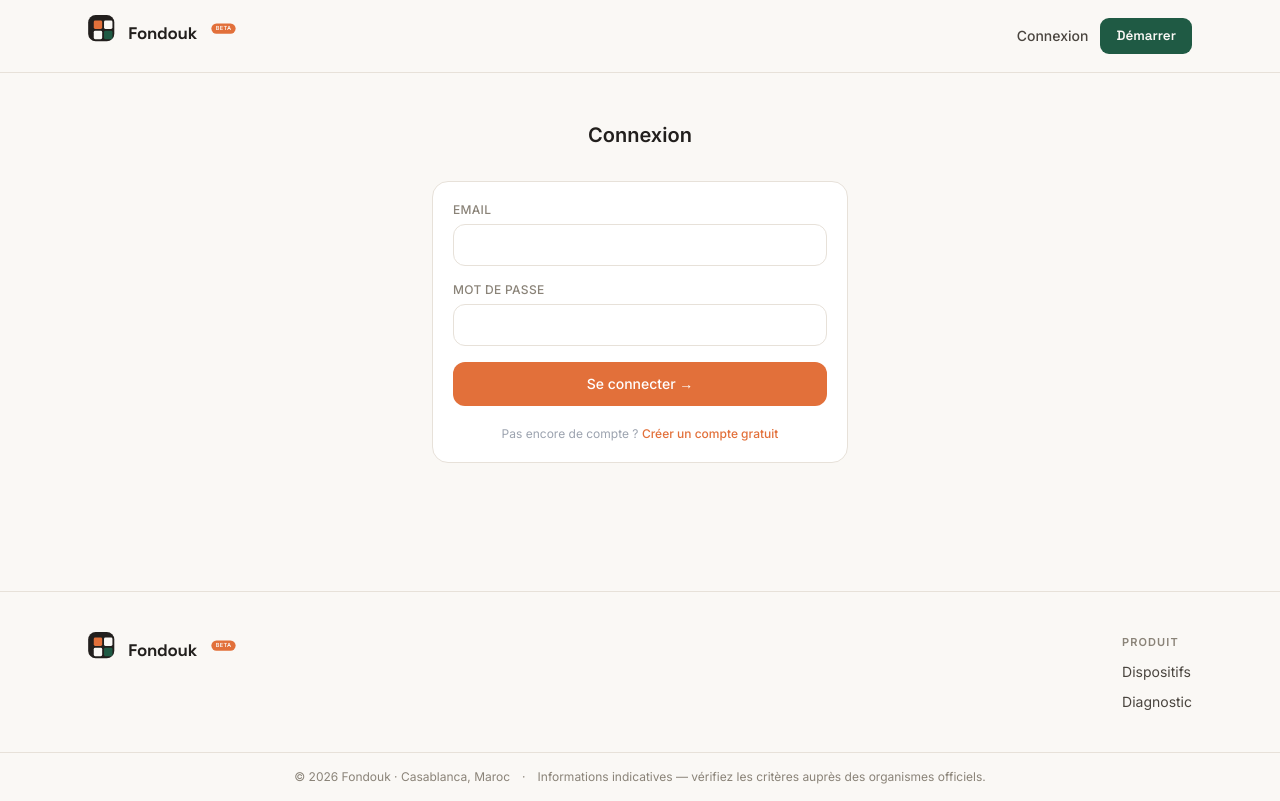
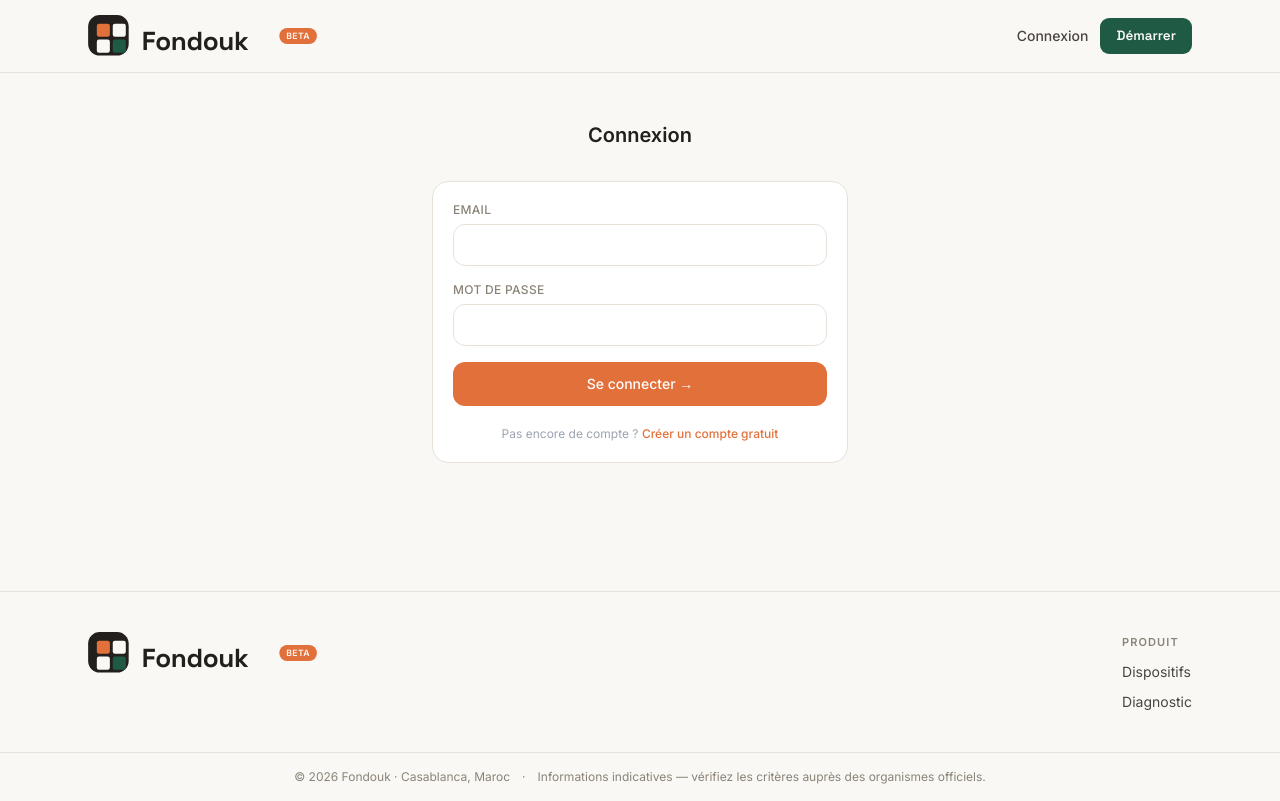
Before and after one commit to Farahinha00/subup, a Next.js app: page /connexion in a window 1280 px wide. Built offline with nearby package versions, Linux system fonts and the light colour scheme; no server answers.

Commit message:
fix(logo): tighten SVG viewBox from 340x90 to 320x58 — removes whitespace, logo 46% larger

```diff
--- a/src/components/layout/LogoFondouk.tsx
+++ b/src/components/layout/LogoFondouk.tsx
@@ -1,38 +1,48 @@
-// Logo Fondouk — 2 variantes : light (fond clair) et dark (fond sombre)
-// SVG inline pour garantir le rendu exact indépendamment du chargement des polices
+// Logo Fondouk — viewBox recadré sur le contenu réel (320×58) pour que
+// le rendu à taille fixe remplisse vraiment la hauteur demandée.
+// Le viewBox original (340×90) laissait 32px de blanc en bas → logo "microscopique".
 
-export function LogoFondoukBeta({ height = 32 }: { height?: number }) {
-  const w = Math.round(340 * (height / 90))
+const RATIO = 320 / 58  // largeur/hauteur du contenu réel
+
+function IconSquares({ dark }: { dark: boolean }) {
   return (
-    <svg xmlns="http://www.w3.org/2000/svg" viewBox="0 0 340 90" width={w} height={height} aria-label="Fondouk">
-      <g>
-        <rect width="56" height="56" rx="16" fill="#221F1D"/>
-        <rect x="12" y="12" width="18" height="18" rx="3" fill="#E2703A"/>
-        <rect x="34" y="12" width="18" height="18" rx="3" fill="#FAF8F5"/>
-        <rect x="12" y="34" width="18" height="18" rx="3" fill="#FAF8F5"/>
-        <rect x="34" y="34" width="18" height="18" rx="3" fill="#1F5A44"/>
-      </g>
-      <text x="86" y="52" fontFamily="Space Grotesk, sans-serif" fontWeight="700" fontSize="36" letterSpacing="-0.5" fill="#221F1D">Fondouk</text>
+    <g>
+      <rect width="56" height="56" rx="16" fill={dark ? '#FAF8F5' : '#221F1D'}/>
+      <rect x="12" y="12" width="18" height="18" rx="3" fill="#E2703A"/>
+      <rect x="34" y="12" width="18" height="18" rx="3" fill={dark ? '#221F1D' : '#FAF8F5'}/>
+      <rect x="12" y="34" width="18" height="18" rx="3" fill={dark ? '#221F1D' : '#FAF8F5'}/>
+      <rect x="34" y="34" width="18" height="18" rx="3" fill="#1F5A44"/>
+    </g>
+  )
+}
+
+function BetaBadge() {
+  return (
+    <>
       <rect x="264" y="18" width="52" height="22" rx="11" fill="#E2703A"/>
       <text x="290" y="33" fontFamily="Inter, sans-serif" fontWeight="700" fontSize="12" letterSpacing="0.6" fill="#FAF8F5" textAnchor="middle">BETA</text>
+    </>
+  )
+}
+
+export function LogoFondoukBeta({ height = 40 }: { height?: number }) {
+  const w = Math.round(height * RATIO)
+  return (
+    <svg xmlns="http://www.w3.org/2000/svg" viewBox="0 0 320 58" width={w} height={height} aria-label="Fondouk">
+      <IconSquares dark={false} />
+      <text x="74" y="48" fontFamily="Space Grotesk, sans-serif" fontWeight="700" fontSize="36" letterSpacing="-0.5" fill="#221F1D">Fondouk</text>
+      <BetaBadge />
     </svg>
   )
 }
 
-export function LogoFondoukBetaDark({ height = 32 }: { height?: number }) {
-  const w = Math.round(340 * (height / 90))
+export function LogoFondoukBetaDark({ height = 40 }: { height?: number }) {
+  const w = Math.round(height * RATIO)
   return (
-    <svg xmlns="http://www.w3.org/2000/svg" viewBox="0 0 340 90" width={w} height={height} aria-label="Fondouk">
-      <g>
-        <rect width="56" height="56" rx="16" fill="#FAF8F5"/>
-        <rect x="12" y="12" width="18" height="18" rx="3" fill="#E2703A"/>
-        <rect x="34" y="12" width="18" height="18" rx="3" fill="#221F1D"/>
-        <rect x="12" y="34" width="18" height="18" rx="3" fill="#221F1D"/>
-        <rect x="34" y="34" width="18" height="18" rx="3" fill="#1F5A44"/>
-      </g>
-      <text x="86" y="52" fontFamily="Space Grotesk, sans-serif" fontWeight="700" fontSize="36" letterSpacing="-0.5" fill="#FAF8F5">Fondouk</text>
-      <rect x="264" y="18" width="52" height="22" rx="11" fill="#E2703A"/>
-      <text x="290" y="33" fontFamily="Inter, sans-serif" fontWeight="700" fontSize="12" letterSpacing="0.6" fill="#FAF8F5" textAnchor="middle">BETA</text>
+    <svg xmlns="http://www.w3.org/2000/svg" viewBox="0 0 320 58" width={w} height={height} aria-label="Fondouk">
+      <IconSquares dark={true} />
+      <text x="74" y="48" fontFamily="Space Grotesk, sans-serif" fontWeight="700" fontSize="36" letterSpacing="-0.5" fill="#FAF8F5">Fondouk</text>
+      <BetaBadge />
     </svg>
   )
 }
```
